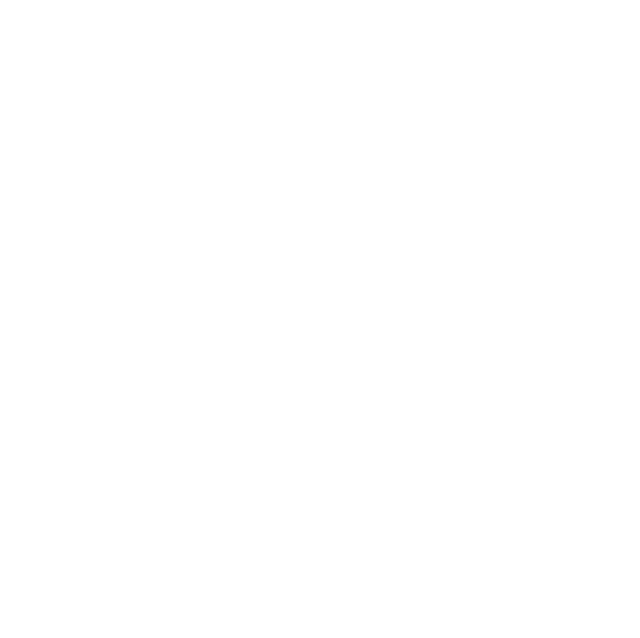
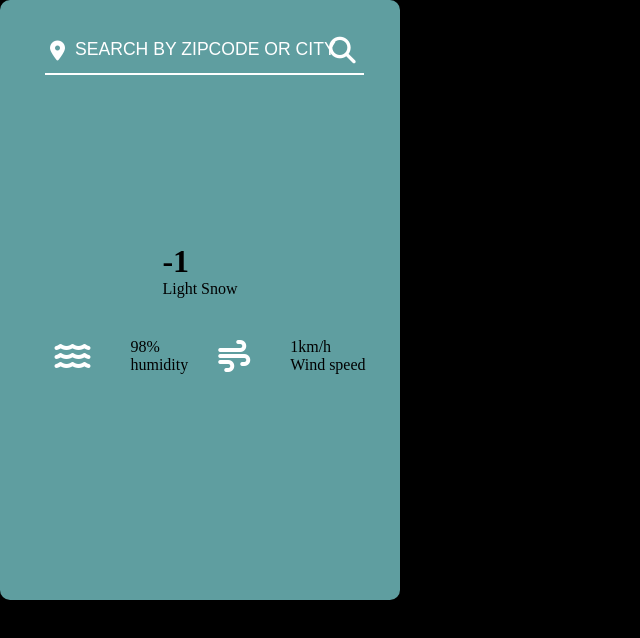
Before and after one commit to dekema9924/weatherapp, a plain HTML site: page public/index.html in a window 1280 px wide. Shown: the whole page, without its empty margins (0-640 px from the left). Drawn offline with Linux system fonts and the light colour scheme.

Commit message:
frontend done

```diff
--- a/public/api.js
+++ b/public/api.js
@@ -22,4 +22,7 @@ async function getData(result){
 
     }
 
+
+
+
 }
--- a/public/index.html
+++ b/public/index.html
@@ -3,10 +3,47 @@
 <head>
     <meta charset="UTF-8">
     <meta name="viewport" content="width=device-width, initial-scale=1.0">
+    <link rel="stylesheet" href="https://cdnjs.cloudflare.com/ajax/libs/font-awesome/6.4.2/css/all.min.css">
     <link rel="stylesheet" href="style.css">
     <title>WeatherApp</title>
 </head>
 <body>
+    <div class="app-container">
+        <div class="search-input-text">
+            <i class="fa-solid fa-location-dot fa-lg" style="color: #ffffff;"></i>
+            <input type="text" placeholder="Search by zipcode or City">
+            <button> <i class="fa-solid fa-magnifying-glass fa-2xl" style="color: #ffffff;"></i></button>
+        </div>
+
+        <div class="weather">
+            <div class="weather-info">
+                <img class="weather-img" src="" alt="">
+                <h1 class="degree">-1</h1>
+                <p class="">Light Snow</p>
+            </div>
+
+            <div class="weather-insight">
+                <div class="humidity">
+                    <i class="fa-solid fa-water fa-2xl" style="color: #ffffff;"></i>
+                   <div>
+                    <p>98%</p>
+                    <p>humidity</p>
+                   </div>
+                </div>
+                <div class="wind-speed">
+                    <i class="fa-solid fa-wind fa-2xl" style="color: #ffffff;"></i>               <div>
+                    <p>1km/h</p>
+                    <p>Wind speed</p>
+                   </div>
+                </div>
+            </div>
+        </div>
+
+
+    </div>
+
+
+
 
 
 <script src="api.js"></script>
--- a/public/style.css
+++ b/public/style.css
@@ -0,0 +1,69 @@
+*{
+    margin: 0;
+    padding: 0;
+    box-sizing: border-box;
+}
+body{
+    background-color: black;
+}
+.app-container{
+    background-color: cadetblue;
+    width: 400px;
+    height: 600px;
+    border-radius: 10px;
+}
+
+input[type = text]{
+    width: 600px;
+    height: 50px;
+    outline: 0;
+    border: 2px solid white;
+    font-size: 1.1em;
+    border-top: none;
+    border-left:none ;
+    border-right:none ;
+    background: transparent;
+    padding-left: 30px;
+    color: black;
+    text-transform:uppercase;
+}
+::placeholder{
+    color: white;
+}
+
+.search-input-text{
+    max-width: 500px;
+    display: flex;
+    align-items: center;
+    padding: 25px 0 0 30px;
+}
+button{
+   height: 40px;
+   width: 70px;
+   outline: none;
+   border: none;
+   position: relative;
+   right: 60px;
+   background: transparent;
+   cursor: pointer;
+}
+.fa-solid{
+    position: relative;
+    left: 20px;
+}
+.weather-insight{
+    display: flex;
+    gap: 10px;
+}
+.humidity, .wind-speed{
+    display: flex;
+    align-items: center;
+    gap: 60px;
+}
+.weather{
+    display: flex;
+    flex-direction: column;
+    gap: 40px;
+    align-items: center;
+    margin-top: 150px;
+}
```
Also changed, not shown: public/images/location-dot-solid.svg (renamed from images/location-dot-solid.svg), public/images/magnifying-glass-solid.svg (renamed from images/magnifying-glass-solid.svg), public/images/water-solid.svg (renamed from images/water-solid.svg), public/images/wind-solid.svg (renamed from images/wind-solid.svg), 1 other file.
